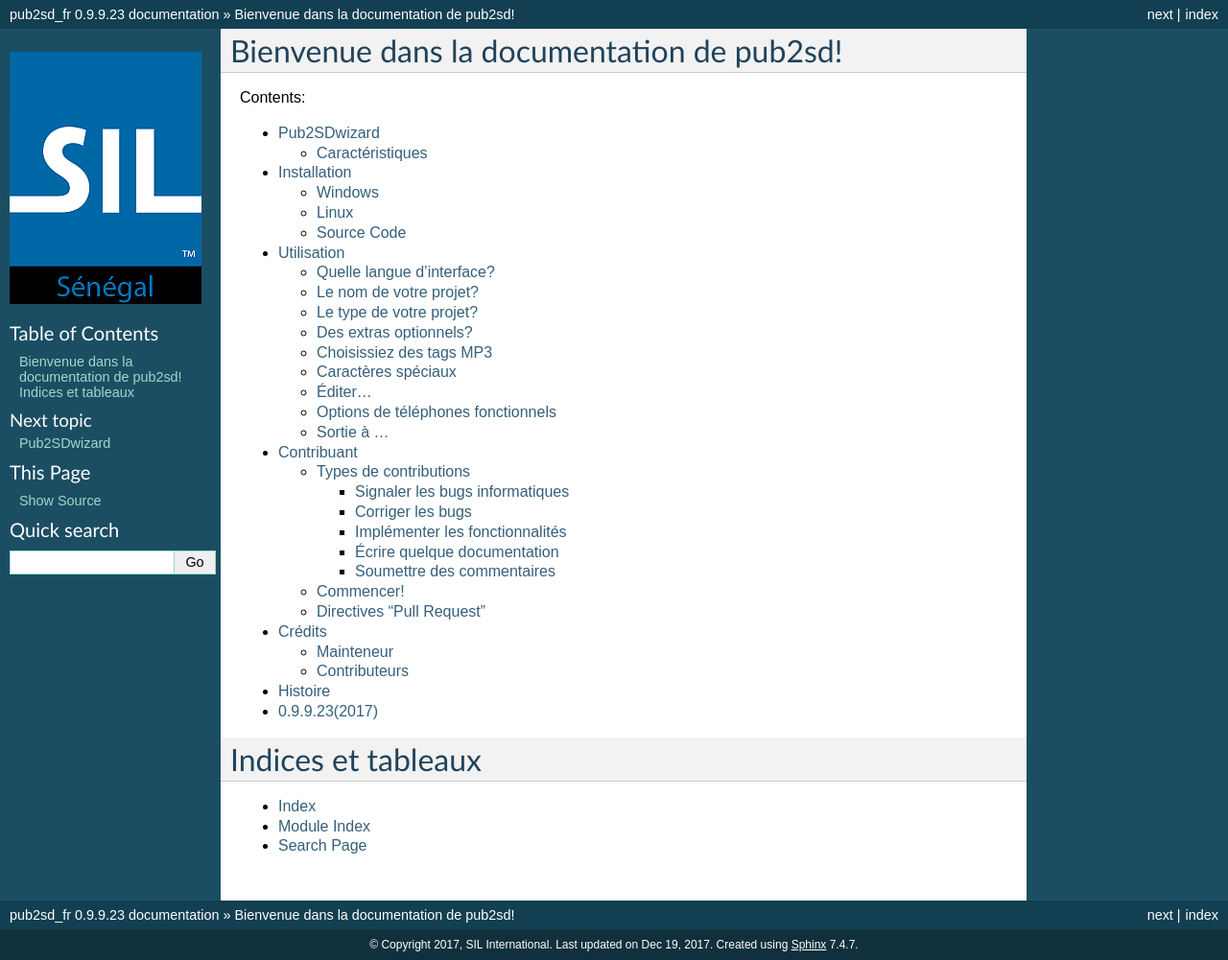
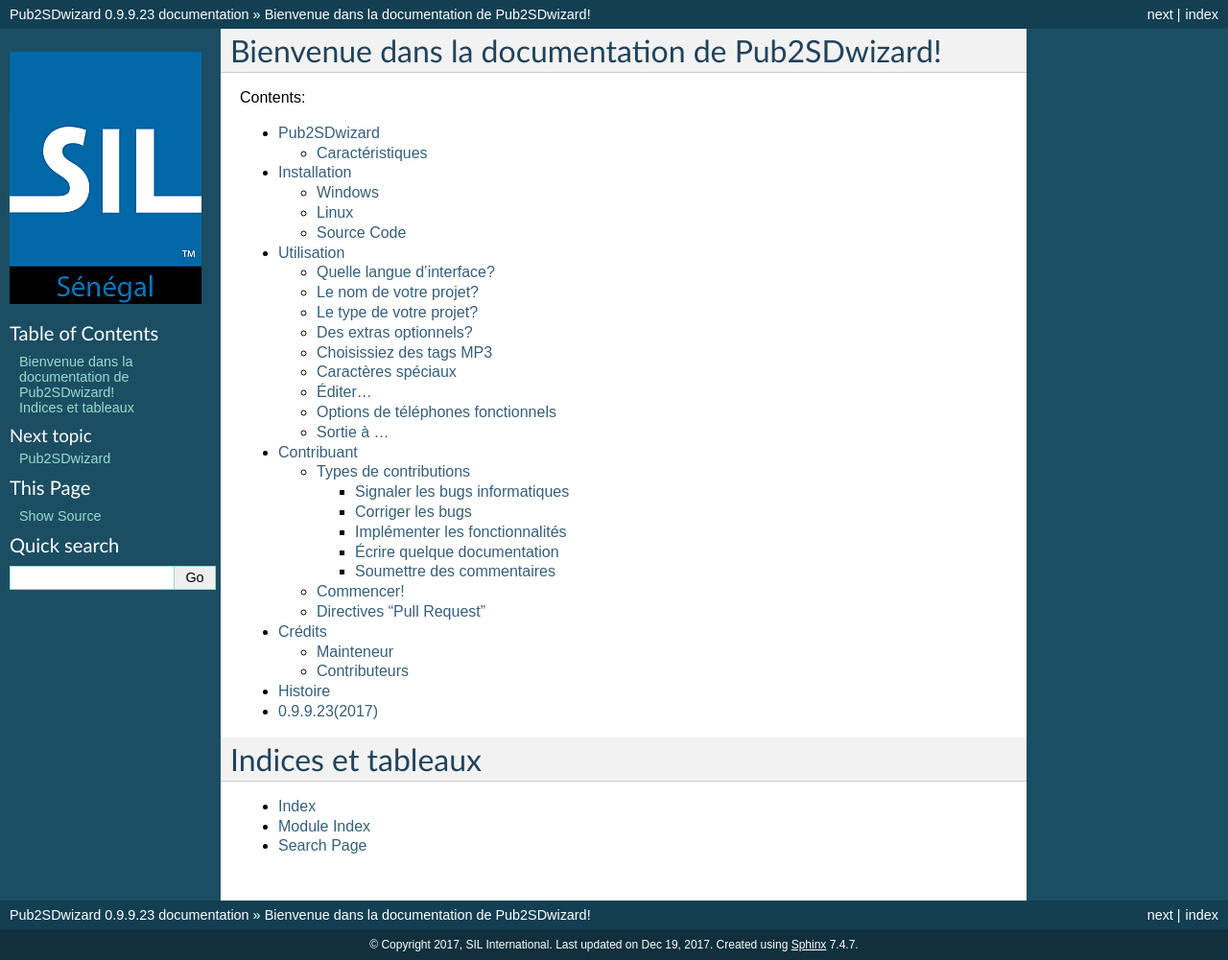
Before and after one commit to madskinner/pub2sd_fr, a Sphinx documentation site: the page built from docs/index.rst, in a window 1280 px wide. Shown: the whole page at 96% size. Built offline with Sphinx 7.4.7, drawn with Linux system fonts in a browser that asks for light colours.

Commit message:
0.9.9.23m

```diff
--- a/docs/conf.py
+++ b/docs/conf.py
@@ -61,7 +61,7 @@
 master_doc = 'index'
 
 # General information about the project.
-project = u'pub2sd_fr'
+project = u'Pub2SDwizard'
 copyright = u'2017, SIL International'
 
 # The version info for the project you're documenting, acts as replacement
--- a/docs/index.rst
+++ b/docs/index.rst
@@ -3,7 +3,7 @@
    You can adapt this file completely to your liking, but it should at least
    contain the root `toctree` directive.
 
-Bienvenue dans la documentation de pub2sd!
+Bienvenue dans la documentation de Pub2SDwizard!
 ========================================
 
 Contents:
--- a/setup.py
+++ b/setup.py
@@ -2,8 +2,8 @@
 
 setuptools.setup(
     name="pub2sd_fr",
-    version="0.9.9.18",
-    url="https://github.com/madskinner/pub2sd",
+    version="0.9.9.23",
+    url="https://github.com/madskinner/pub2sd_fr",
     author="Mark Skinner",
     author_email="mark_skinner@sil.org",
     description="Publish MP3 files to SD cards",
```
